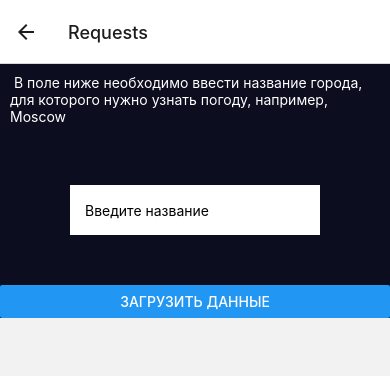
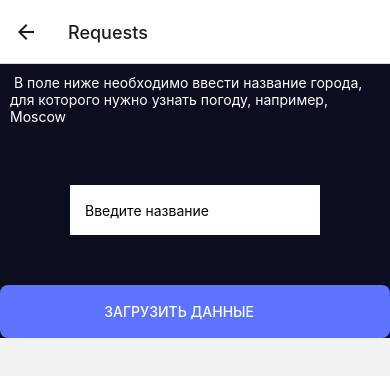
Before and after one commit to rav1ll/react2023, a React Native app: screen /Requests in a window 390 px wide. Shown: the top 376 px of the page. Built offline with nearby package versions, Linux system fonts and the light colour scheme.

Commit message:
add custom icons for main and requests

```diff
--- a/screens/HomeScreen.js
+++ b/screens/HomeScreen.js
@@ -1,5 +1,5 @@
 import React from 'react';
-import {View, Text, Button, StyleSheet, TouchableOpacity} from 'react-native';
+import {View, Button, StyleSheet, TouchableOpacity} from 'react-native';
 import {Icon} from '../components/icons/Icon' ;
 
 
@@ -13,7 +13,7 @@ const HomeScreen = ({navigation}) => {
                     title="Todo"
                     onPress={() => navigation.navigate('Todo')}
                 />
-                <Icon name={'ic_fluent_umbrella_20_regular'} size={24} color={'white'}/>
+                <Icon name={'ic_fluent_album_add_20_regular'} size={24} color={'white'}/>
             </TouchableOpacity>
 
             <TouchableOpacity style={styles.custom_button}>
@@ -21,7 +21,7 @@ const HomeScreen = ({navigation}) => {
                     title="Requests"
                     onPress={() => navigation.navigate('Requests')}
                 />
-                <Icon name={'ic_fluent_umbrella_20_filled'} size={24} color={'white'}/>
+                <Icon name={'ic_fluent_umbrella_20_regular'} size={24} color={'white'}/>
             </TouchableOpacity>
 
             <TouchableOpacity style={styles.custom_button}>
@@ -29,6 +29,7 @@ const HomeScreen = ({navigation}) => {
                     title="Tasks"
                     onPress={() => navigation.navigate('Tasks')}
                 />
+                <Icon name={'ic_fluent_album_add_20_regular'} size={24} color={'white'}/>
             </TouchableOpacity>
 
             <TouchableOpacity style={styles.custom_button}>
@@ -38,7 +39,7 @@ const HomeScreen = ({navigation}) => {
                     onPress={() => navigation.navigate('About')}
 
                 />
-                <Icon name={'ic_fluent_umbrella_20_filled'} size={24} color={'white'}/>
+                <Icon name={'ic_fluent_info_20_regular'} size={24} color={'white'}/>
             </TouchableOpacity>
 
         </View>
@@ -68,7 +69,8 @@ const styles = StyleSheet.create({
             backgroundColor: '#5c74ff',
             padding: 10,
             width: 150,
-            fontFamily: 'Manrope'
+            fontFamily: 'Manrope',
+            gap: 13
         },
     header: {
         fontSize: 34,
--- a/screens/RequestScreen.js
+++ b/screens/RequestScreen.js
@@ -1,9 +1,10 @@
-import {Button, StyleSheet, Text, TextInput, View} from "react-native";
+import {Button, StyleSheet, Text, TextInput, TouchableOpacity, View} from "react-native";
 import React, {useState} from "react";
 import axios from "axios";
 
 import API_TOKEN from "../conf.js"
 import {useTranslation} from "react-i18next";
+import {Icon} from "../components/icons/Icon";
 
 const RequestScreen = () => {
     const {t} = useTranslation();
@@ -43,8 +44,10 @@ const RequestScreen = () => {
                 />
             </View>
 
-
-            <Button title="Загрузить данные" onPress={fetchData}/>
+            <TouchableOpacity style={styles.custom_button}>
+            <Button title="Загрузить данные" onPress={fetchData} color={'#5c74ff'}/>
+            <Icon name={'ic_fluent_send_20_regular'} size={24} color={'white'}/>
+            </TouchableOpacity>
 
             {weatherData && (
                 <View style={styles.weather_container}>
@@ -93,5 +96,17 @@ const styles = StyleSheet.create({
         alignSelf: 'center',
         backgroundColor:
             '#ffffff'
-    }
+    },
+    custom_button:
+        {
+            flexDirection: 'row',
+            alignItems: 'center',
+            justifyContent: 'center',
+            borderRadius: 8,
+            backgroundColor: '#5c74ff',
+            padding: 10,
+            width: '100%',
+            fontFamily: 'Manrope',
+            gap: 13
+        },
 });
```
